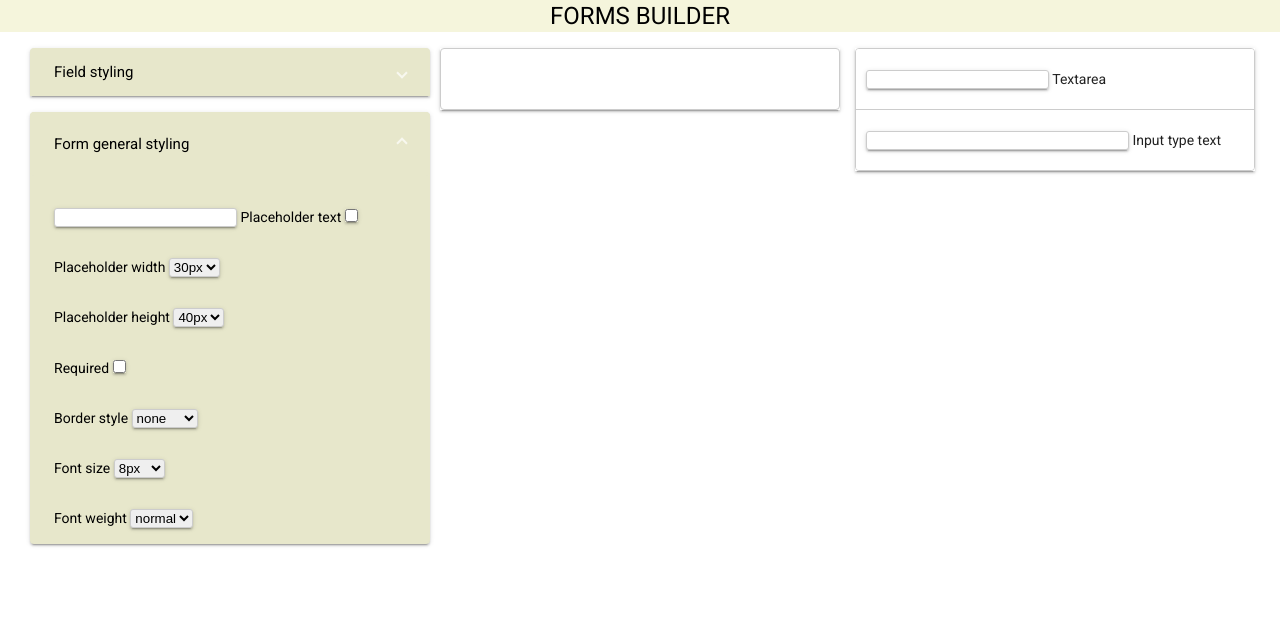
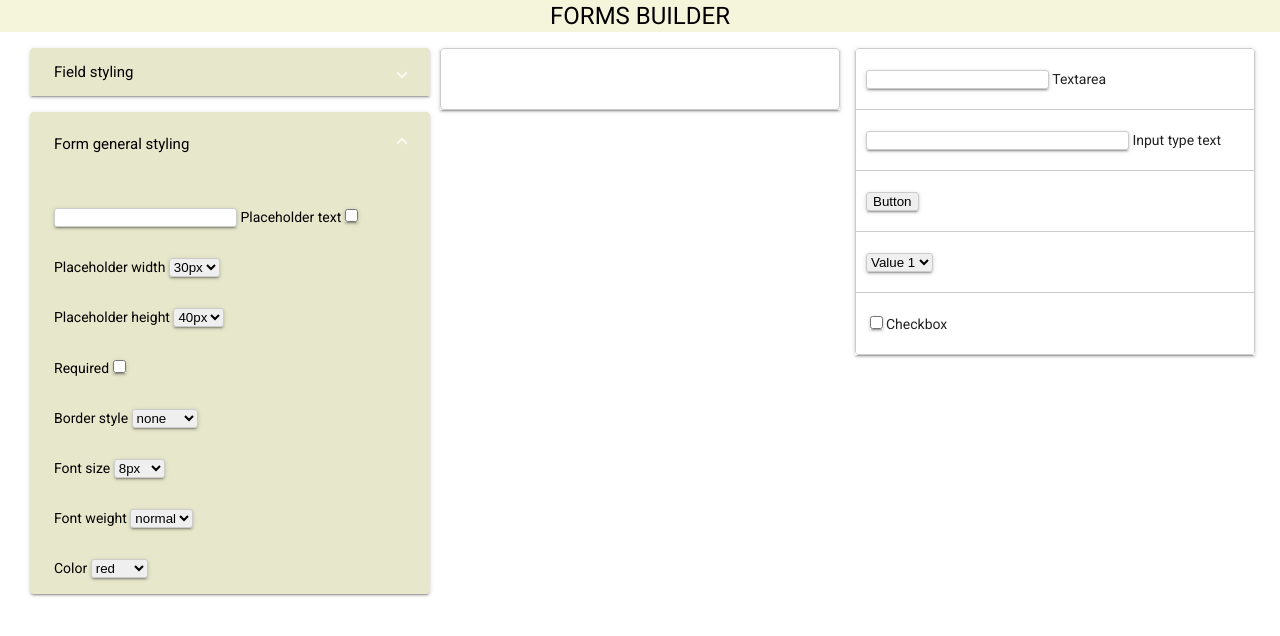
Before and after one commit to MariannaTabalaDev/forms-builder, an Angular app: page / in a window 1280 px wide. Both pictures are taken after a click on the button "Form general styling". Shown: the top 636 px of the page. Built offline with nearby package versions, Linux system fonts and the light colour scheme.

Commit message:
can select draggabled element

```diff
--- a/src/app/drag-drop/drag-drop.component.html
+++ b/src/app/drag-drop/drag-drop.component.html
@@ -2,16 +2,19 @@
 
     <div cdkDropList #fieldsInFormList="cdkDropList" [cdkDropListData]="fieldsInForm"
         [cdkDropListConnectedTo]="[dragElementsList]" class="example-list" (cdkDropListDropped)="drop($event)">
-        <div class="builder-box" *ngFor="let item of fieldsInForm" cdkDrag>
-            <div *ngIf="item.elemType === 'text'"><input type="text" size="30" /></div>
-            <div *ngIf="item.elemType === 'textarea'"><input type="textarea" rows="30" cols="40" /></div>
-            <!-- <div *ngIf="item.elemType === 'button'"><button>Button</button></div>
-            <div *ngIf="item.elemType === 'checkbox'"><input type="checkbox" /></div>
-            <div *ngIf="item.elemType === 'select'"><select class="select-css" name="select">
+        <div class="builder-box" *ngFor="let item of fieldsInForm; index as i" cdkDrag>
+            <div *ngIf="item.elemType === 'textarea'" (click)="onClick(i)" ><input type="textarea" [style]="item.styles" /></div>
+            <div *ngIf="item.elemType === 'text'"><input type="text" [style]="item.styles" /></div>
+            <div *ngIf="item.elemType === 'button'"><button>Button</button></div>
+
+            <div *ngIf="item.elemType === 'select'">
+                <select class="select-css" name="select">
                     <option value="value1" selected>Value 1</option>
                     <option value="value2">Value 2</option>
                     <option value="value3">Value 3</option>
-                </select></div> -->
+                </select>
+            </div>
+            <div *ngIf="item.elemType === 'checkbox'"><input type="checkbox" />I agree</div>
         </div>
 
     </div>
@@ -22,16 +25,16 @@
     <div cdkDropList #dragElementsList="cdkDropList" [cdkDropListData]="dragElements"
         [cdkDropListConnectedTo]="[fieldsInFormList]" class="example-list" (cdkDropListDropped)="drop($event)">
         <div class="example-box" *ngFor="let item of dragElements" cdkDrag>
+            <div *ngIf="item.elemType === 'textarea'"><input type="textarea" /> Textarea</div>
             <div *ngIf="item.elemType === 'text'"><input type="text" size="30" /> Input type text</div>
-            <div *ngIf="item.elemType === 'textarea'"><input type="textarea" rows="30" cols="40" /> Textarea</div>
-            <!-- <div *ngIf="item.elemType === 'button'"><button>Button</button></div>
+            <div *ngIf="item.elemType === 'button'"><button>Button</button></div>
             <div *ngIf="item.elemType === 'select'"><select class="select-css" name="select">
                     <option value="value1" selected>Value 1</option>
                     <option value="value2">Value 2</option>
                     <option value="value3">Value 3</option>
                 </select>
             </div>
-            <div *ngIf="item.elemType === 'checkbox'"><input type="checkbox" />Checkbox</div> -->
+            <div *ngIf="item.elemType === 'checkbox'"><input type="checkbox" />Checkbox</div>
         </div>
     </div>
 </div>
--- a/src/app/drag-drop/drag-drop.component.ts
+++ b/src/app/drag-drop/drag-drop.component.ts
@@ -21,10 +21,8 @@ export class DragDropComponent implements OnInit {
      dragElements: ElemHasType[];
 
     fieldsInForm: ElemHasType[];
- // fieldsInForm = [''];
 
- // drop(event: CdkDragDrop<string[]>) {
-    drop(event: CdkDragDrop<ElemHasType[]>) {
+     drop(event: CdkDragDrop<ElemHasType[]>) {
         if (event.previousContainer === event.container) {
             moveItemInArray(event.container.data, event.previousIndex, event.currentIndex);
         } else if
@@ -52,4 +50,11 @@ export class DragDropComponent implements OnInit {
 
     }
 
+
+
+
+    onClick(i:number) {
+        console.log(i)
+    }
+
 }
--- a/src/app/shared/drag.service.ts
+++ b/src/app/shared/drag.service.ts
@@ -1,21 +1,29 @@
 
 import { Injectable } from '@angular/core';
 
-
+type Styles = {
+    [key: string]: string;
+}
 
 export interface ElemHasType {
     elemType: string,
+    styles: Styles,
 }
 
 
 class TextareaElem implements ElemHasType {
 
     public elemType: string;
-    public height: number;
+    public styles: Styles = {};
 
     constructor() {
         this.elemType = 'textarea';
-        this.height = 14;
+        this.styles.color = 'red';
+        this.styles.backgroundColor = 'pink';
+        this.styles.height = '100px';
+        this.styles.width = '200px';
+        this.styles.backgroundColor = 'pink';
+
     }
 };
 
@@ -23,11 +31,44 @@ class TextareaElem implements ElemHasType {
 class TextElem implements ElemHasType {
 
     public elemType: string;
-    public placeholder: string;
+    public styles: Styles = {};
 
     constructor() {
         this.elemType = 'text';
-        this.placeholder = '';
+    }
+
+};
+
+class ButtonElem implements ElemHasType {
+
+    public elemType: string;
+    public styles: Styles = {};
+
+    constructor() {
+        this.elemType = 'button';
+    }
+
+};
+
+class SelectElem implements ElemHasType {
+
+    public elemType: string;
+    public styles: Styles = {};
+
+    constructor() {
+        this.elemType = 'select';
+
+    }
+
+};
+class CheckboxElem implements ElemHasType {
+
+    public elemType: string;
+    public styles: Styles = {};
+
+    constructor() {
+        this.elemType = 'checkbox';
+
     }
 
 };
@@ -36,8 +77,8 @@ class TextElem implements ElemHasType {
 @Injectable({ providedIn: 'root' })
 export class DragService {
 
-    // public dragElements: string[] = ['textarea', 'text', 'button', 'select', 'checkbox'];
-    public dragElements: ElemHasType[] = [new TextareaElem, new TextElem];
+    public dragElements: ElemHasType[] = [new TextareaElem, new TextElem, new ButtonElem, new SelectElem, new CheckboxElem];
+
 
     public fieldsInForm: ElemHasType[] = [];
 
@@ -51,4 +92,5 @@ export class DragService {
 
         return this.fieldsInForm;
     }
+
 }
--- a/src/app/styling-choise/styling-choise.component.html
+++ b/src/app/styling-choise/styling-choise.component.html
@@ -88,6 +88,15 @@
                     <option>light</option>
                 </select>
             </div>
+
+            <div class="fields"> Color
+                <select name="select" class="select-css">
+                    <option>red</option>
+                    <option>green</option>
+                    <option>blau</option>
+                    <option>black</option>
+                </select>
+            </div>
         </mat-expansion-panel>
 
 
```
